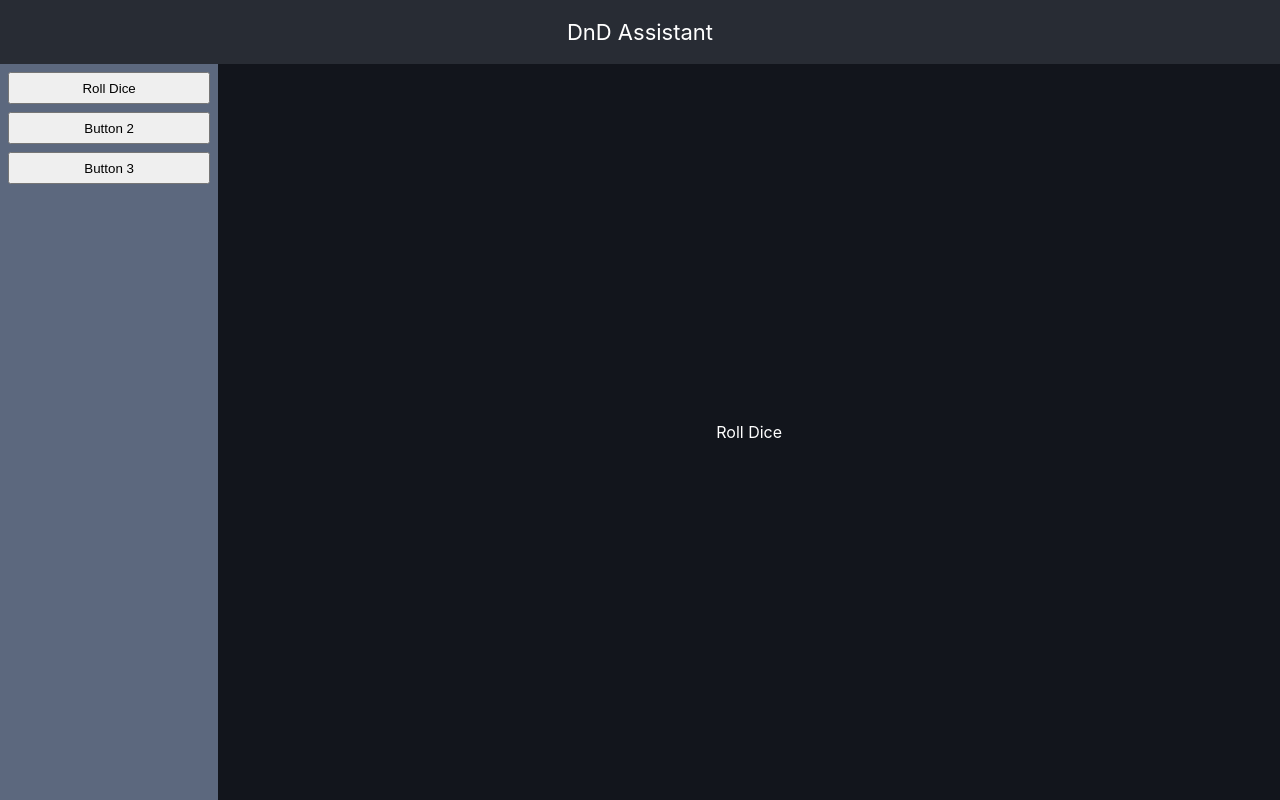
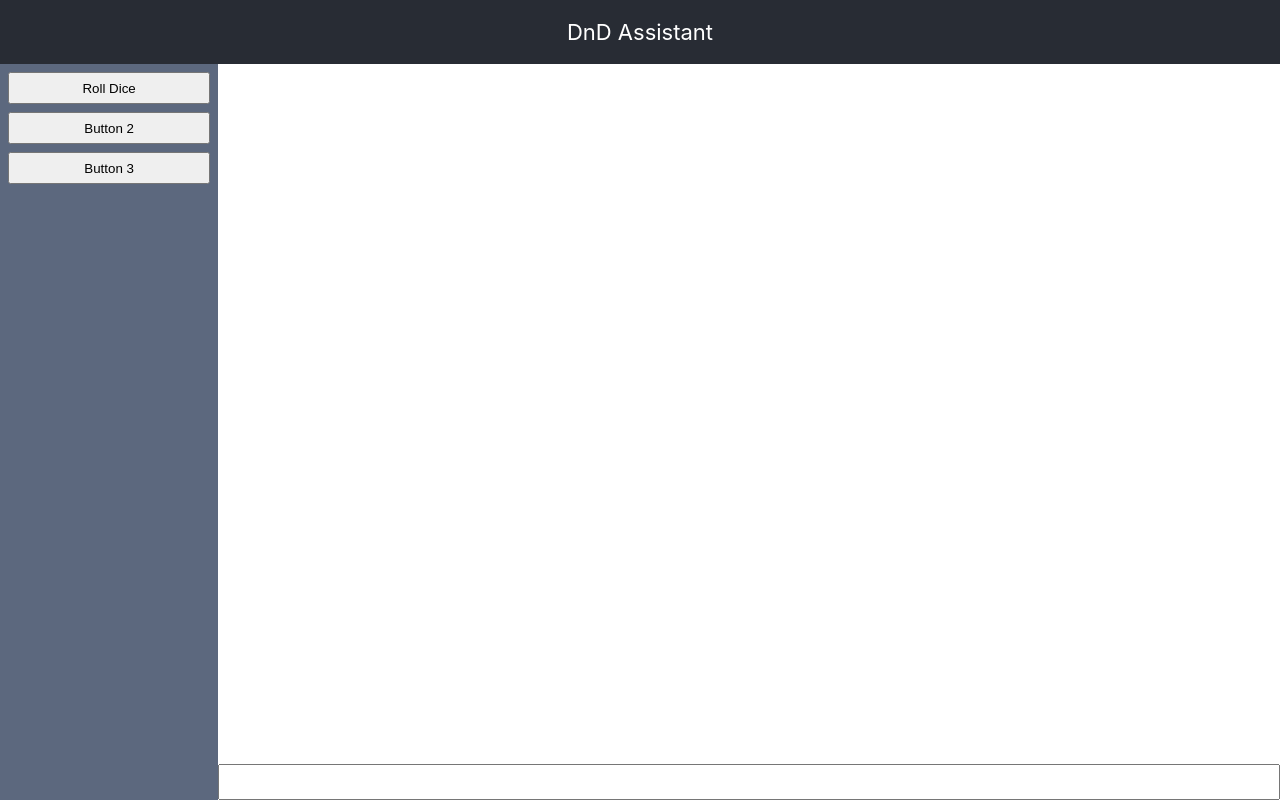
Before and after one commit to FedeIII/dnd-assistant, a React (Create React App) app: page / in a window 1280 px wide. Both pictures are taken after a click on the button "Roll Dice". Built offline with nearby package versions, Linux system fonts and the light colour scheme.

Commit message:
added command line

```diff
--- a/src/App.scss
+++ b/src/App.scss
@@ -39,6 +39,46 @@
   color: white;
 }
 
+.terminal {
+  width: 100%;
+  height: 100%;
+  display: flex;
+  flex-direction: column;
+  background-color: white;
+  color: black;
+}
+
+.history {
+  height: calc(100vh - 16px);
+  overflow-y: auto;
+  display: flex;
+  flex-direction: column;
+  justify-content: flex-end;
+}
+
+#history-anchor {
+  overflow-anchor: auto;
+  height: 1px;
+}
+
+.history-line {
+  margin: 0 16px 16px;
+  text-align: end;
+  overflow-anchor: none;
+}
+
+.command {
+  width: calc(100% - 36px);
+  height: 32px;
+  text-align: end;
+  display: block;
+  padding: 0 16px;
+}
+
+.submit-command {
+  display: none;
+}
+
 button {
   height: 32px;
   margin: 0 0 8px;
--- a/src/screens/rollDice.jsx
+++ b/src/screens/rollDice.jsx
@@ -1,5 +1,34 @@
+import { useState } from 'react';
+
 function RollDice() {
-  return <div>Roll Dice</div>
+  const [command, setCommand] = useState('');
+  const [history, setHistory] = useState([]);
+
+  const onCommandChange = event => {
+    setCommand(event.target.value);
+  }
+
+  const onCommandSubmit = event => {
+    event.preventDefault();
+
+    if (command) {
+      setCommand('');
+      setHistory(history.concat(command));
+    }
+  };
+
+  return (
+      <div className="terminal">
+        <div className="history">
+          {history.map(line => <p key={line} className="history-line">{line}</p>)}
+          <div id="history-anchor" />
+        </div>
+        <form onSubmit={onCommandSubmit}>
+          <input className="command" value={command} onChange={onCommandChange}/>
+          <input type="submit" className="submit-command"/>
+        </form>
+      </div>
+  );
 }
 
 export default RollDice;
```
